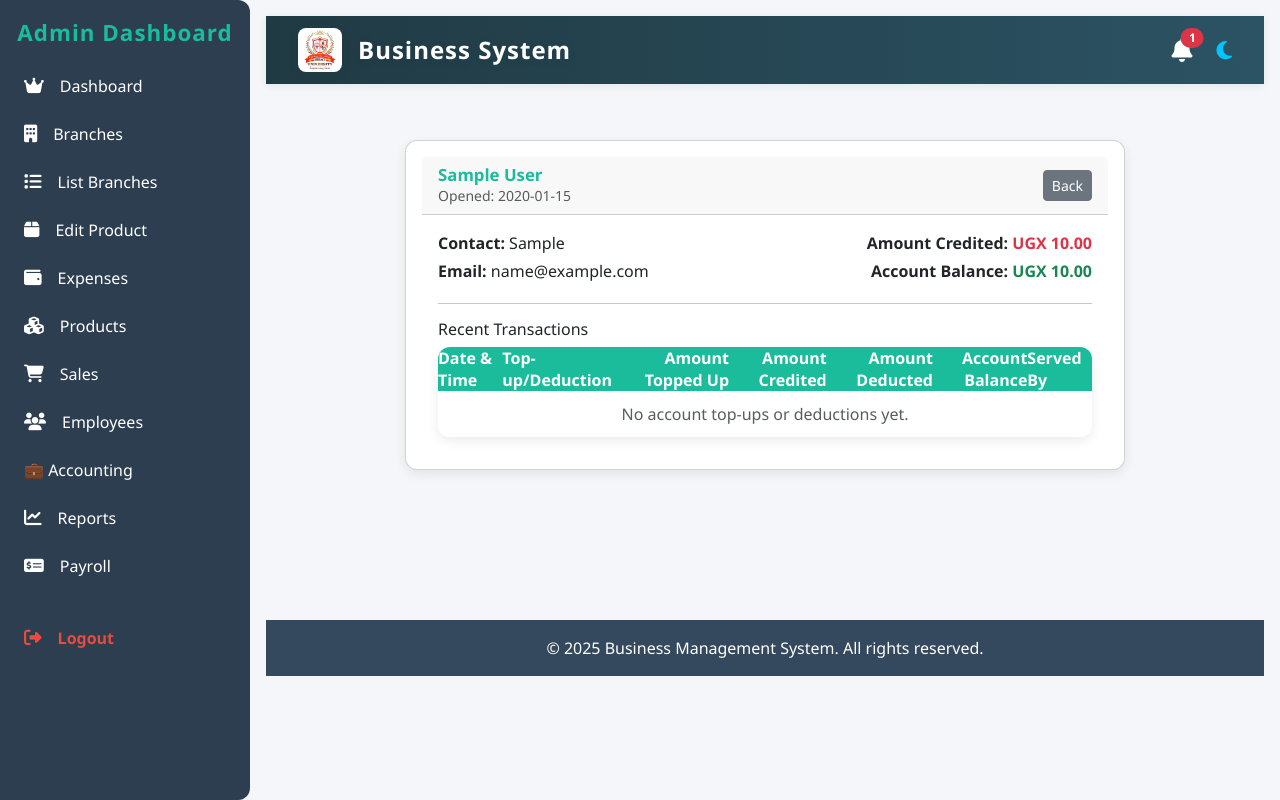
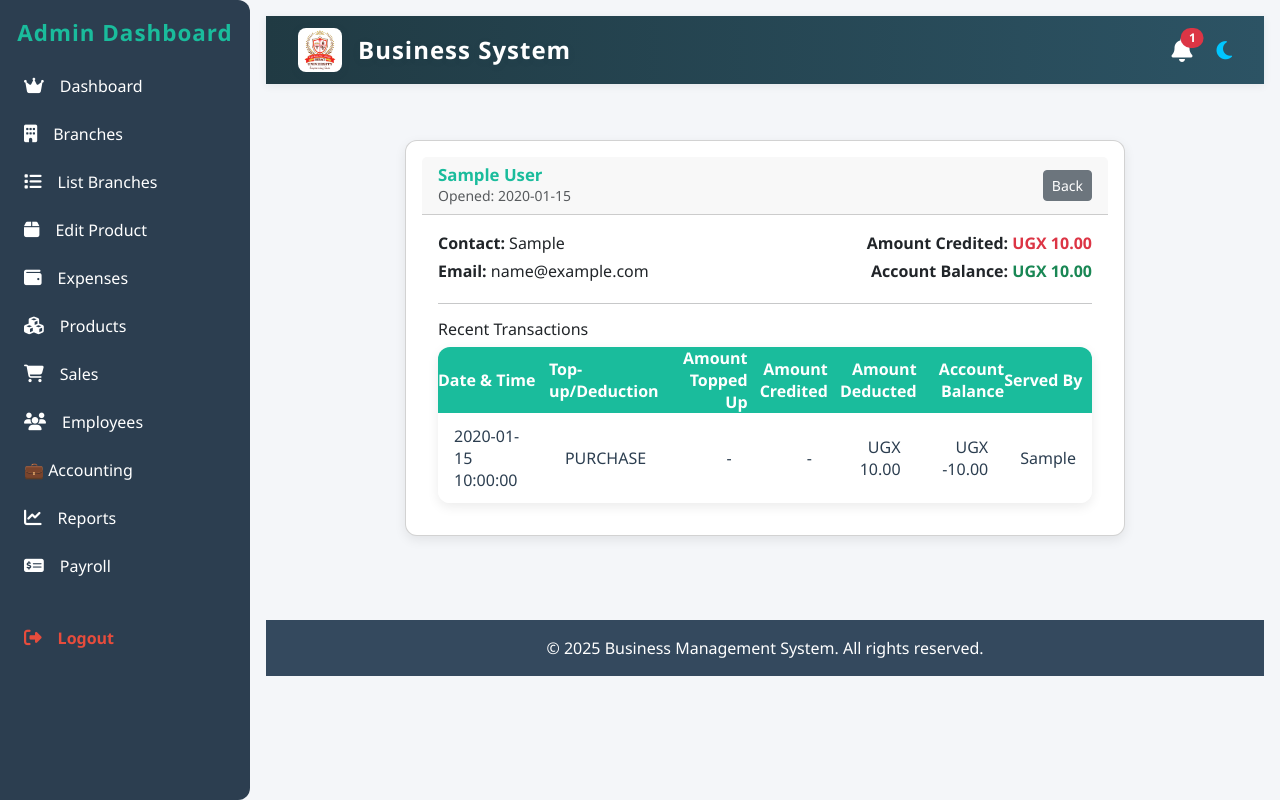
Before and after one commit to janiwyn/business-system, a PHP site: page /pages/view_customer_file.php?id=1 in a window 1280 px wide. Run offline with PHP 8.4, Linux system fonts and the light colour scheme; the visitor is signed in with stand-in values (Sample User, id 1); tables that the repository leaves empty or names only in its code hold one stand-in row (values such as "Sample post").

Commit message:
fixed the amount deducted issue with the customer managment page

```diff
--- a/database/create_customers_tables.sql
+++ b/database/create_customers_tables.sql
@@ -19,3 +19,6 @@ CREATE TABLE IF NOT EXISTS customer_transactions (
   sold_by VARCHAR(255),
   FOREIGN KEY (customer_id) REFERENCES customers(id) ON DELETE CASCADE
 );
+
+
+ALTER TABLE customers ADD COLUMN opening_date DATE DEFAULT CURDATE();
--- a/pages/view_customer_file.php
+++ b/pages/view_customer_file.php
@@ -68,7 +68,6 @@ if (!$c) { echo "<div class='container mt-5'><div class='alert alert-danger'>Cus
               // Prepare grouping by date
               $grouped = [];
               while ($tr = $trs->fetch_assoc()) {
-                  $pb = $tr['products_bought'] ?? '';
                   $dt = $tr['date_time'] ?? $tr['date'] ?? '';
                   $date_key = date('Y-m-d', strtotime($dt));
                   if (!isset($grouped[$date_key])) $grouped[$date_key] = [];
@@ -83,43 +82,50 @@ if (!$c) { echo "<div class='container mt-5'><div class='alert alert-danger'>Cus
               $dates = array_keys($grouped); // chronological order
               foreach ($dates as $date_key) {
                   $topup = null;
-                  $deduction = null;
+                  $deduction = 0;
+                  $purchase_deduction = 0;
+                  $amount_credited = 0;
                   $served_by = '-';
                   $dt_display = '';
+                  $type = [];
                   foreach ($grouped[$date_key] as $tr) {
                       $pb = $tr['products_bought'] ?? '';
-                      if (trim($pb) === 'Account Top-up') $topup = $tr;
-                      if (trim($pb) === 'Account Deduction') $deduction = $tr;
                       $served_by = htmlspecialchars($tr['sold_by'] ?? '-');
                       $dt_display = htmlspecialchars($tr['date_time'] ?? $tr['date'] ?? '');
+
+                      if (trim($pb) === 'Account Top-up') {
+                          $topup = $tr;
+                          $amount_credited += floatval($tr['amount_credited'] ?? 0);
+                          $type[] = 'TOP UP';
+                      } elseif (trim($pb) === 'Account Deduction') {
+                          $deduction += floatval($tr['amount_paid'] ?? 0);
+                          $amount_credited += floatval($tr['amount_credited'] ?? 0);
+                          $type[] = 'REDUCTION';
+                      } else {
+                          // Purchases: products_bought is not a string, or is a JSON array
+                          // Only count as deduction if amount_paid > 0
+                          $purchase_deduction += floatval($tr['amount_paid'] ?? 0);
+                          $type[] = 'PURCHASE';
+                      }
                   }
                   // Calculate amounts
                   $amount_topup = $topup ? floatval($topup['amount_paid'] ?? 0) : 0;
-                  $amount_credited = $topup ? floatval($topup['amount_credited'] ?? 0) : 0;
-                  $amount_deducted = $deduction ? floatval($deduction['amount_paid'] ?? 0) : 0;
+                  $total_deducted = $deduction + $purchase_deduction;
 
                   // Type column
-                  if ($topup && $deduction) {
-                      $type = 'TOP UP AND REDUCTION';
-                  } elseif ($topup) {
-                      $type = 'TOP UP';
-                  } elseif ($deduction) {
-                      $type = 'REDUCTION';
-                  } else {
-                      continue;
-                  }
+                  $type_str = implode(' AND ', array_unique($type));
 
                   // Update running balance
                   $balance += $amount_topup;
-                  $balance -= $amount_deducted;
+                  $balance -= $total_deducted;
                   $credited -= $amount_credited;
 
                   $rows[] = [
                       'dt' => $dt_display,
-                      'type' => $type,
+                      'type' => $type_str,
                       'amount_topup' => $amount_topup,
                       'amount_credited' => $amount_credited,
-                      'amount_deducted' => $amount_deducted,
+                      'amount_deducted' => $total_deducted,
                       'balance' => $balance,
                       'served_by' => $served_by
                   ];
```
